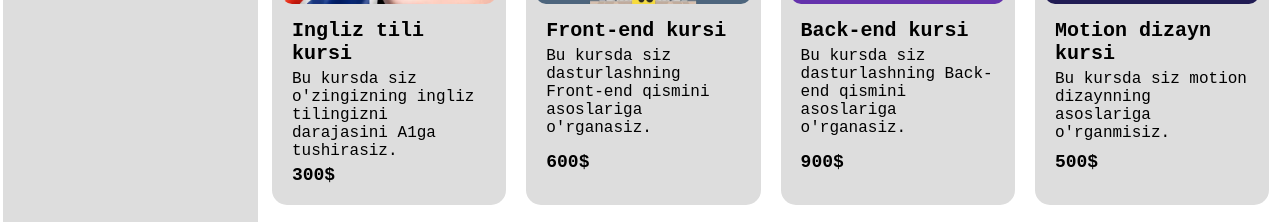
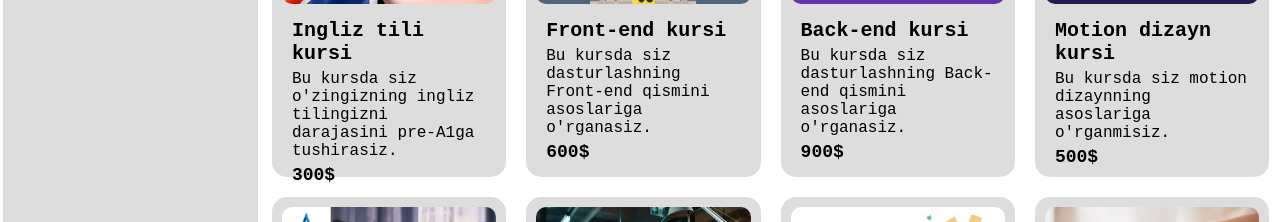
Before and after one commit to gayratovdv/LearnHub, a React (Create React App) app: page /course_catalog in a window 1280 px wide. Shown: the part 457-679 px from the top of the page. Built offline with nearby package versions, Linux system fonts and the light colour scheme.

Commit message:
Men filter qilmini qilyapman

```diff
--- a/src/Pages/Course_catalog/Catalog.jsx
+++ b/src/Pages/Course_catalog/Catalog.jsx
@@ -1,4 +1,4 @@
-import React from "react";
+import React, { useState } from "react";
 import Course from "../../components/Course/Course";
 import Category from "../../components/Category/Category";
 import Container from "../../components/Container/Container";
@@ -16,7 +16,6 @@ import chess from "../../Assets/chess_course.jpg";
 import "./catalog.scss";
 
 const Catalog = () => {
-  let priceInputs = document.getElementsByClassName("price-inp");
   let lengthFunc = () => {
     let priceInput1Length = priceInputs[0].value.length;
     let priceInput2Length = priceInputs[1].value.length;
@@ -35,24 +34,107 @@ const Catalog = () => {
     }
   };
 
+  const [query, setQuery] = useState('');
+  const [firstRange, setFirstRange] = useState(0)
+
+  const courses = [
+    {
+      id: 1,
+      image: english,
+      title: 'Ingliz tili kursi',
+      subtitle: "Bu kursda siz o'zingizning ingliz tilingizni darajasini pre-A1ga tushirasiz.",
+      price: 300
+
+    },
+    {
+      id: 2,
+      image: frontEnd,
+      title: 'Front-end kursi',
+      subtitle: "Bu kursda siz dasturlashning Front-end qismini asoslariga o'rganasiz.",
+      price: 600
+
+    },
+    {
+      id: 3,
+      image: backEnd,
+      title: 'Back-end kursi',
+      subtitle: "Bu kursda siz dasturlashning Back-end qismini asoslariga o'rganasiz.",
+      price: 900
+
+    },
+    {
+      id: 4,
+      image: motion,
+      title: 'Motion dizayn kursi',
+      subtitle: "Bu kursda siz motion dizaynning asoslariga o'rganmisiz.",
+      price: 500
+
+    },
+    {
+      id: 5,
+      image: threeD,
+      title: '3D dizayn kursi',
+      subtitle: "Bu kursda siz blenderda kubni o'chirishga o'rganasiz.",
+      price: 500
+
+    },
+    {
+      id: 6,
+      image: UIUX,
+      title: "UIUX dizayn kursi",
+      subtitle: "Bu kursda siz saytlarning dizaynini qilishga o'rganib bizni hakaton guruhimizda dizayner bo'lasiz.",
+      price: 300
+
+    },
+    {
+      id: 7,
+      image: tester,
+      title: "Tester kursi",
+      subtitle: "Bu kursda siz programistlarni o'zingizni topgan buglaringiz bilan zaybal qivorasiz.", price: 400},
+      {
+      id: 8,
+      image: chess,
+      title: "Shaxmat kursi",
+      subtitle: "Bu kursda siz shaxmat yosh razrad 2ga ko'tarasiz.",
+      price: 100
+
+    },
+  ];
+
+  let priceInputs = document.getElementsByClassName("price-inp");
+  const searchLengthFunc = (e) =>{
+    lengthFunc()
+    let initFunc = (e) =>{
+      setFirstRange(e.target.value);
+    }
+  }
+
+  const searchFunc = (e) => {
+    setQuery(e.target.value);
+  };
+
+  const filteredCourses = courses.filter(
+    (course) => course.title.toLowerCase().includes(query.toLowerCase())
+  );
+
   return (
     <main>
-      <Navbar/>
+      <Navbar />
       <section className="top-side">
         <Container>
           <div className="top">
             <div className="price-container">
-              <input min={1} style={{width: "90px"}} onChange={lengthFunc} type="number" className='price-inp'/>
+              <input min={1} onChange={searchLengthFunc} style={{ width: "90px" }} type="number" className='price-inp' />
               -
-              <input min={1} style={{width: "90px"}} onChange={lengthFunc} type="number" className='price-inp'/>
+              <input min={1} onChange={searchLengthFunc} style={{ width: "90px" }} type="number" className='price-inp' />
             </div>
             <div className="search-container">
-              <i class="fa-solid fa-magnifying-glass fa-flip-horizontal"></i>
-              <input type="text" className='search-inp'/>
+              <i className="fa-solid fa-magnifying-glass fa-flip-horizontal"></i>
+              <input type="text" onChange={searchFunc} className='search-inp' />
             </div>
             <div className="discounts">
-              <i class="fa-solid fa-tags fa-2xl" style={{color: "red"}}></i>
-              <h2 className='discount' style={{color: "green"}}>50%</h2>
+              <i className="fa-solid fa-tags fa-2xl" style={{ color: "red" }}></i>
+              <h2 className='discount' style={{ color: "green" }}>50%</h2>
             </div>
           </div>
         </Container>
@@ -66,18 +148,19 @@ const Catalog = () => {
         <div className="main-container">
           <h1 className="main-title">Bizning kurslarimiz</h1>
           <div className="courses">
-            <Course search={english} title="Ingliz tili kursi" subtitle="Bu kursda siz o'zingizning ingliz tilingizni darajasini A1ga tushirasiz." price={300}/>
-            <Course search={frontEnd} title="Front-end kursi" subtitle="Bu kursda siz dasturlashning Front-end qismini asoslariga o'rganasiz." price={600}/>
-            <Course search={backEnd} title="Back-end kursi" subtitle="Bu kursda siz dasturlashning Back-end qismini asoslariga o'rganasiz." price={900}/>
-            <Course search={motion} title="Motion dizayn kursi" subtitle="Bu kursda siz motion dizaynning asoslariga o'rganmisiz." price={500}/>
-            <Course search={threeD} title="3D dizayn kursi" subtitle="Bu kursda siz blenderda kubni o'chirishga o'rganasiz." price={500}/>
-            <Course search={UIUX} title="UIUX dizayn kursi" subtitle="Bu kursda siz saytlarning dizaynini qilishga o'rganib bizni hakaton guruhimizda dizayner bo'lasiz." price={300}/>
-            <Course search={tester} title="Tester kursi" subtitle="Bu kursda siz saytlarni xatolarga tekshirishni o'rganasiz." price={400}/>
-            <Course search={chess} title="Shaxmat kursi" subtitle="Bu kursda siz shaxmat yosh razrad 2ga ko'tarasiz." price={100}/>
+            {filteredCourses.map(course => (
+              <Course
+                key={course.id}
+                search={course.image}
+                title={course.title}
+                subtitle={course.subtitle}
+                price={course.price}
+              />
+            ))}
           </div>
         </div>
       </section>
-      <Footer/>
+      <Footer />
     </main>
   );
 };
--- a/src/components/Course/course.scss
+++ b/src/components/Course/course.scss
@@ -1,6 +1,7 @@
 .course{
     background-color: #ddd;
     width: 23%;
+    height: 360px;
     padding: 10px;
     border-radius: 15px;
 }
```
